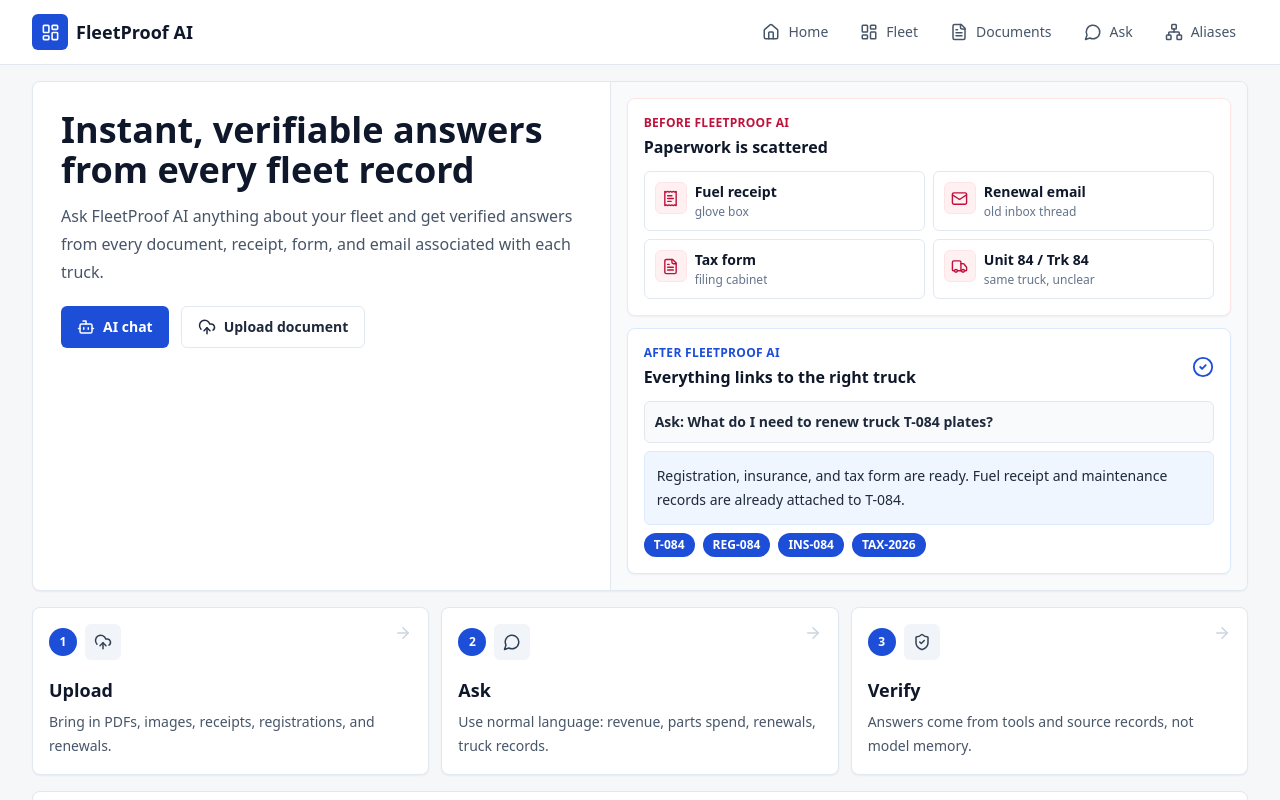
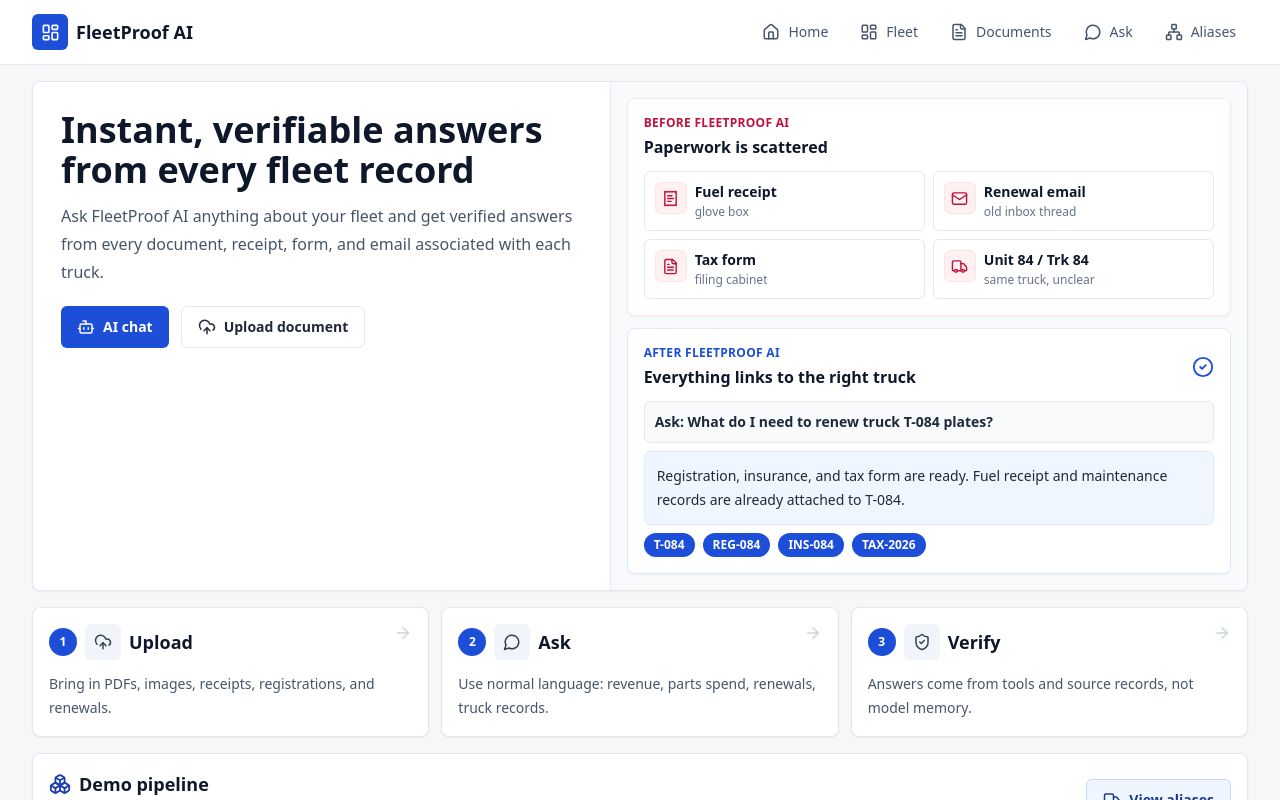
Before and after one commit to buildathon2026/FleetManagementSystem, a React (Vite) app in the folder frontend/: page / in a window 1280 px wide. Shown: the top 800 px of the page. Built offline with nearby package versions, Linux system fonts and the light colour scheme; no server answers.

Commit message:
Align demo card headings

```diff
--- a/frontend/src/components/Overview.tsx
+++ b/frontend/src/components/Overview.tsx
@@ -145,11 +145,11 @@ export default function Overview() {
                 <span className="flex h-9 w-9 items-center justify-center rounded-md bg-slate-100 text-slate-700">
                   <Icon size={18} />
                 </span>
+                <h2 className="text-lg font-semibold text-slate-950">{title}</h2>
               </div>
               <ArrowRight className="text-slate-300 group-hover:text-blue-700" size={18} />
             </div>
-            <h2 className="mt-4 text-lg font-semibold text-slate-950">{title}</h2>
-            <p className="mt-1.5 text-sm leading-6 text-slate-600">{body}</p>
+            <p className="mt-3 text-sm leading-6 text-slate-600">{body}</p>
           </Link>
         ))}
       </section>
```
